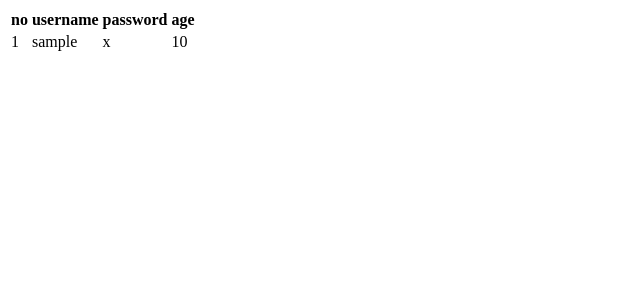
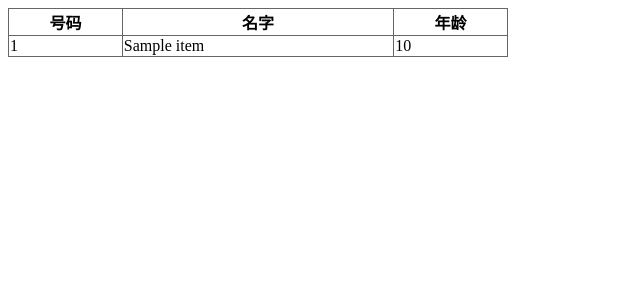
Before and after one commit to yue3322/testpy, a Django app: template DjangoWebProject1/DjangoWebProject1/app/templates/app/userlist.html in a window 1280 px wide. Shown: the top 300 px of the page, without its empty margins (0-640 px from the left). Run offline with Django 3.2, Linux system fonts and the light colour scheme; the template is opened without the code that fills it: most values are stand-ins (such as "Sample title", 1, 10 or a date in 2020).

Commit message:
调整模版显示

```diff
--- a/DjangoWebProject1/DjangoWebProject1/app/templates/app/getuser.html
+++ b/DjangoWebProject1/DjangoWebProject1/app/templates/app/getuser.html
@@ -8,7 +8,7 @@
 </head>
 <body>
    No:{{getU.id}}<br />
-   username:{{getU.username}} <br />
+   username:{{getU.name}} <br />
    aget:{{getU.age}}<br />
 </body>
 </html>
--- a/DjangoWebProject1/DjangoWebProject1/app/templates/app/userlist.html
+++ b/DjangoWebProject1/DjangoWebProject1/app/templates/app/userlist.html
@@ -4,20 +4,31 @@
 <head>
     <meta charset="utf-8" />
     <title></title>
+    <style>
+        table {
+            width:500px;
+            border-bottom:1px solid #666;
+            border-right:1px solid #666;
+            border-spacing:0px;
+        }
+        td,th{
+            border-top:1px solid #666;
+            border-left:1px solid #666;
+
+        }
+    </style>
 </head>
 <body>
 <table>
 <tr>
-    <th>no</th>
-    <th>username</th>
-    <th>password</th>
-    <th>age</th>
+    <th>号码</th>
+    <th>名字</th>
+    <th>年龄</th>
 </tr>
 {% for item in list %}
 <tr>
     <td>{{item.id}}</td>
-    <td>{{item.username}}</td>
-    <td>{{item.password}}</td>
+    <td>{{item.name}}</td>
     <td>{{item.age}}</td>
 </tr>
 {% endfor %}
```
Also changed, not shown: DjangoWebProject1/DjangoWebProject1/app/views.py (+7 -4 lines), 1 other file.
